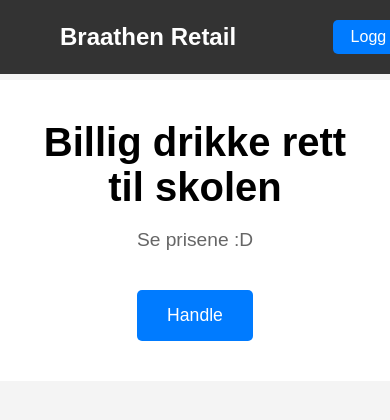
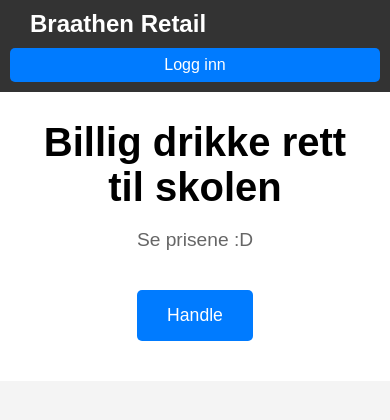
Before and after one commit to SanderCBraathen/arsoppgave, a Flask app: page / in a window 390 px wide. Shown: the top 420 px of the page. Run offline with Flask 3, Linux system fonts and the light colour scheme.

Commit message:
fixed login button css

```diff
--- a/static/style.css
+++ b/static/style.css
@@ -18,6 +18,9 @@ header {
     width: 100%;
     z-index: 1000; /* Ensure it stays above other elements */
     padding: 20px 40px; /* Adds space on left and right */
+    box-sizing: border-box;
+    max-width: 100vw;
+    overflow-x: hidden;
 }
 .hero, .shop {
     padding: 40px;
@@ -159,6 +162,10 @@ header {
     align-items: center;
     justify-content: space-between;
     padding: 20px 40px;
+    box-sizing: border-box;
+    width: 100%;
+    max-width: 100vw;
+    overflow-x: hidden;
 }
 
 header h2, .title-link {
@@ -172,7 +179,6 @@ header h2, .title-link {
 }
 
 .cta-button.login-button {
-    margin-right: 0;
     margin-left: 10px;
     padding: 8px 18px;
     border-radius: 5px;
@@ -183,8 +189,23 @@ header h2, .title-link {
     transition: background 0.2s;
     font-size: 1rem;
     cursor: pointer;
+    box-sizing: border-box;
 }
 
 .cta-button.login-button:hover {
     background: #0056b3;
 }
+
+@media (max-width: 600px) {
+    header {
+        flex-direction: column;
+        align-items: flex-start;
+        padding: 10px 10px;
+    }
+    .cta-button.login-button {
+        margin-top: 10px;
+        margin-left: 0;
+        width: 100%;
+        box-sizing: border-box;
+    }
+}
```
Also changed, not shown: other_files/dokumentasjon.md (+1 -0 lines).
